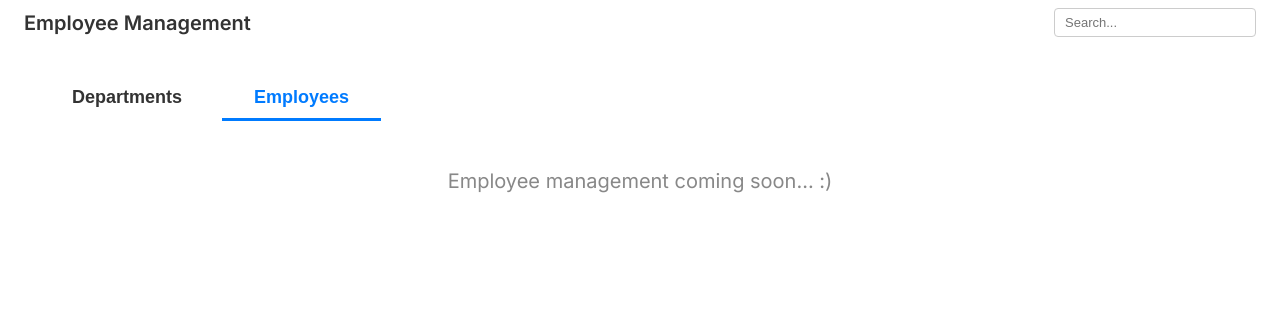
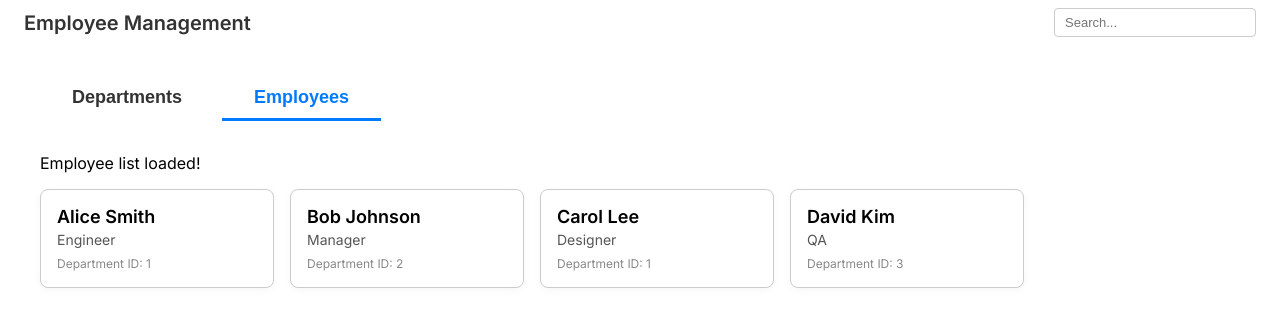
Before and after one commit to ehsansasanian/employee-management, an Angular app in the folder frontend/: page / in a window 1280 px wide. Both pictures are taken after a click on the button "Employees". Shown: the top 326 px of the page. Built offline with nearby package versions, Linux system fonts and the light colour scheme.

Commit message:
feat(FE): implement employees tab

```diff
--- a/frontend/src/app/app.module.ts
+++ b/frontend/src/app/app.module.ts
@@ -5,11 +5,13 @@ import { FormsModule } from '@angular/forms';
 import { AppRoutingModule } from './app-routing.module';
 import { AppComponent } from './app.component';
 import { DashboardComponent } from './dashboard/dashboard.component';
+import {EmployeeComponent} from './employee/employee.component';
 
 @NgModule({
   declarations: [
     AppComponent,
-    DashboardComponent
+    DashboardComponent,
+    EmployeeComponent
   ],
   imports: [
     BrowserModule,
--- a/frontend/src/app/dashboard/dashboard.component.html
+++ b/frontend/src/app/dashboard/dashboard.component.html
@@ -1,3 +1,4 @@
+
 <div class="tab-bar">
   <button [class.active]="activeTab === 'departments'" (click)="activeTab = 'departments'">Departments</button>
   <button [class.active]="activeTab === 'employees'" (click)="activeTab = 'employees'">Employees</button>
@@ -28,7 +29,5 @@
 </div>
 
 <div *ngIf="activeTab === 'employees'">
-  <div style="margin-top: 48px; text-align: center; color: #888; font-size: 20px;">
-    Employee management coming soon... :)
-  </div>
+  <app-employee></app-employee>
 </div>
--- /dev/null
+++ b/frontend/src/app/employee/employee.component.html
@@ -0,0 +1,8 @@
+<p>Employee list loaded!</p>
+<div class="employee-list">
+  <div class="employee-card" *ngFor="let employee of employees$ | async">
+    <div class="employee-name">{{ employee.name }}</div>
+    <div class="employee-position">{{ employee.position }}</div>
+    <div class="employee-department">Department ID: {{ employee.departmentId }}</div>
+  </div>
+</div>
--- /dev/null
+++ b/frontend/src/app/employee/employee.component.scss
@@ -0,0 +1,27 @@
+.employee-list {
+  display: flex;
+  flex-wrap: wrap;
+  gap: 16px;
+}
+.employee-card {
+  background: #fff;
+  border: 1px solid #ccc;
+  border-radius: 8px;
+  padding: 16px;
+  min-width: 200px;
+  box-shadow: 0 2px 8px rgba(0,0,0,0.04);
+}
+.employee-name {
+  font-size: 18px;
+  font-weight: 600;
+  margin-bottom: 4px;
+}
+.employee-position {
+  font-size: 14px;
+  color: #555;
+}
+.employee-department {
+  font-size: 12px;
+  color: #888;
+  margin-top: 8px;
+}
--- /dev/null
+++ b/frontend/src/app/employee/employee.component.ts
@@ -0,0 +1,20 @@
+import {Component, OnInit} from '@angular/core';
+import {Observable} from 'rxjs';
+import {Employee} from '../models/employee.model';
+import {EmployeeService} from '../services/employee.service';
+
+@Component({
+  selector: 'app-employee',
+  standalone: false,
+  templateUrl: './employee.component.html',
+  styleUrl: './employee.component.scss'
+})
+export class EmployeeComponent implements OnInit {
+  employees$: Observable<Employee[]>;
+
+  constructor(private employeeService: EmployeeService) {
+    this.employees$ = this.employeeService.employees$;
+  }
+
+  ngOnInit(): void {}
+}
--- /dev/null
+++ b/frontend/src/app/models/employee.model.ts
@@ -0,0 +1,6 @@
+export interface Employee {
+  id: number
+  name: string
+  departmentId: number
+  position: string
+}
--- /dev/null
+++ b/frontend/src/app/services/employee.service.ts
@@ -0,0 +1,19 @@
+import {Injectable} from '@angular/core';
+import {BehaviorSubject} from 'rxjs';
+import {Employee} from '../models/employee.model';
+
+@Injectable({providedIn: 'root'})
+export class EmployeeService {
+  private employeesSubject = new BehaviorSubject<Employee[]>([
+    {id: 1, name: 'Alice Smith', departmentId: 1, position: 'Engineer'},
+    {id: 2, name: 'Bob Johnson', departmentId: 2, position: 'Manager'},
+    {id: 3, name: 'Carol Lee', departmentId: 1, position: 'Designer'},
+    {id: 4, name: 'David Kim', departmentId: 3, position: 'QA'},
+  ])
+
+  employees$ = this.employeesSubject.asObservable();
+
+  getEmployees(): Employee[] {
+    return this.employeesSubject.value;
+  }
+}
```
Also changed, not shown: frontend/src/app/app.component.html (line endings or trailing spaces), 2 other files (tests, documents, lock files or other folders).
